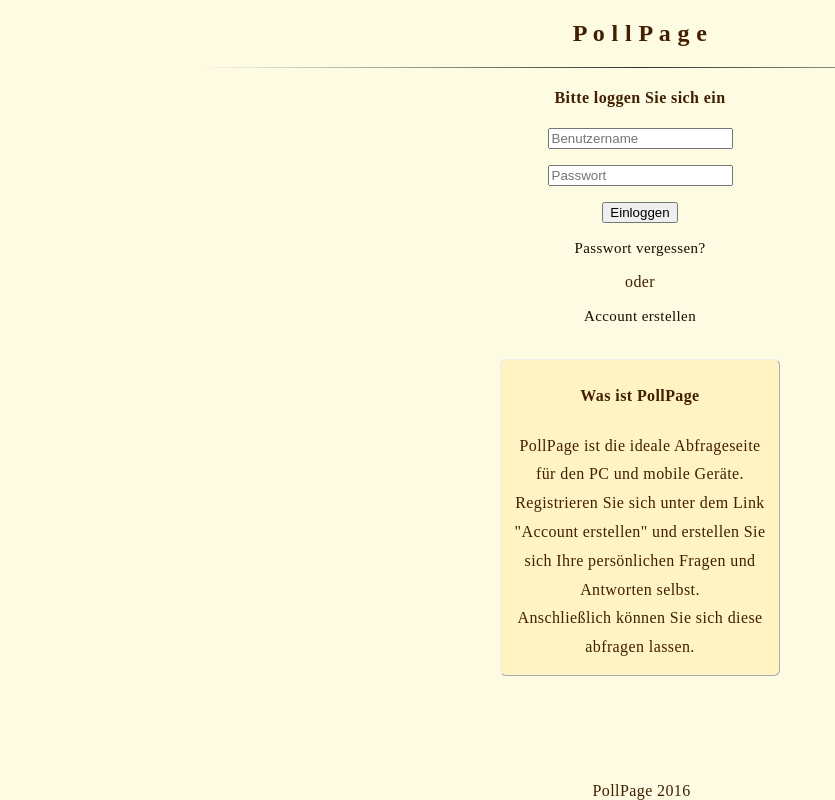
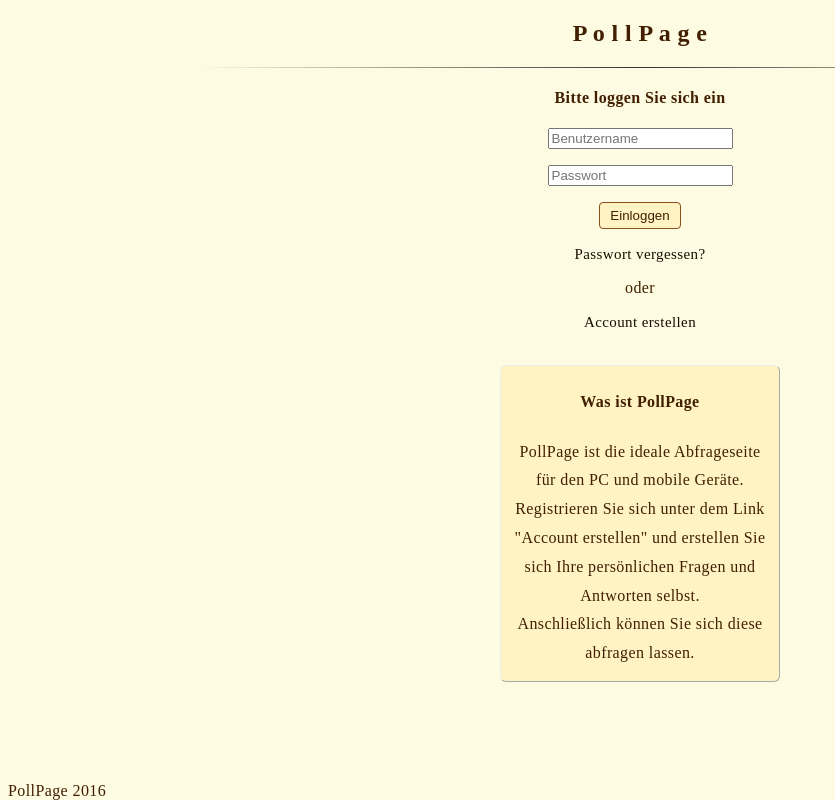
Before and after one commit to AnhMinhNguyen/PollPage, a PHP site: page /login.html in a window 1280 px wide. Shown: the whole page, without its empty margins (0-835 px from the left). Run offline with PHP 8.4, Linux system fonts and the light colour scheme.

Commit message:
Update style.css

```diff
--- a/Dokumentation/style.css
+++ b/Dokumentation/style.css
@@ -2,13 +2,12 @@
 
 body {
 	text-align: center;
-	font-family: ;
 	background-color: #fdfbe1;
 	color: #411f00;
 	letter-spacing: 0.4px;
 }
 
-
+/*Trennlinie*/
 hr {
 	border: 0;
 	height: 1px;
@@ -17,6 +16,7 @@ hr {
 	linear-gradient(to right, rgba(0, 0, 0, 0), rgba(0, 0, 0, 0.80), rgba(0, 0, 0, 0));
 }
 
+/*Textlinks*/
 a:link	{
 	font-size: 15px;
 	color: #190c00;
@@ -32,6 +32,24 @@ a:visited {
 
 }
 
+/*Button "Einloggen"*/
+.einloggen {
+  -webkit-border-radius: 4;
+  -moz-border-radius: 4;
+  border-radius: 4px;
+  color: #411f00;
+  background: #fff3c4;
+  padding: 5px 10px 5px 10px;
+  border: solid #8c4e1f 1px;
+  text-decoration: none;
+}
+
+.einloggen:hover {
+  background: #e6c573;
+  text-decoration: none;
+}
+
+/*Informationstext*/
 .infotext {
 	text-align: center;
 	background: #fff3c4;
@@ -49,19 +67,20 @@ a:visited {
 	min-width:20%;
 }
 
+/*Textfeld: "Frage"*/
 #textarea_frage {
    color: #190c00;
 }
 
-
+/*Textfeld: "Antwort"*/
 #textarea_antwort {
    color: #190c00;
 }
 
-
+/*Footer*/
 footer {
 	color: #411f00;
+	text-align: center;
 	position: absolute;
-	bottom: 0;
-	width: 99%;
+    bottom: 0;
 }
```
